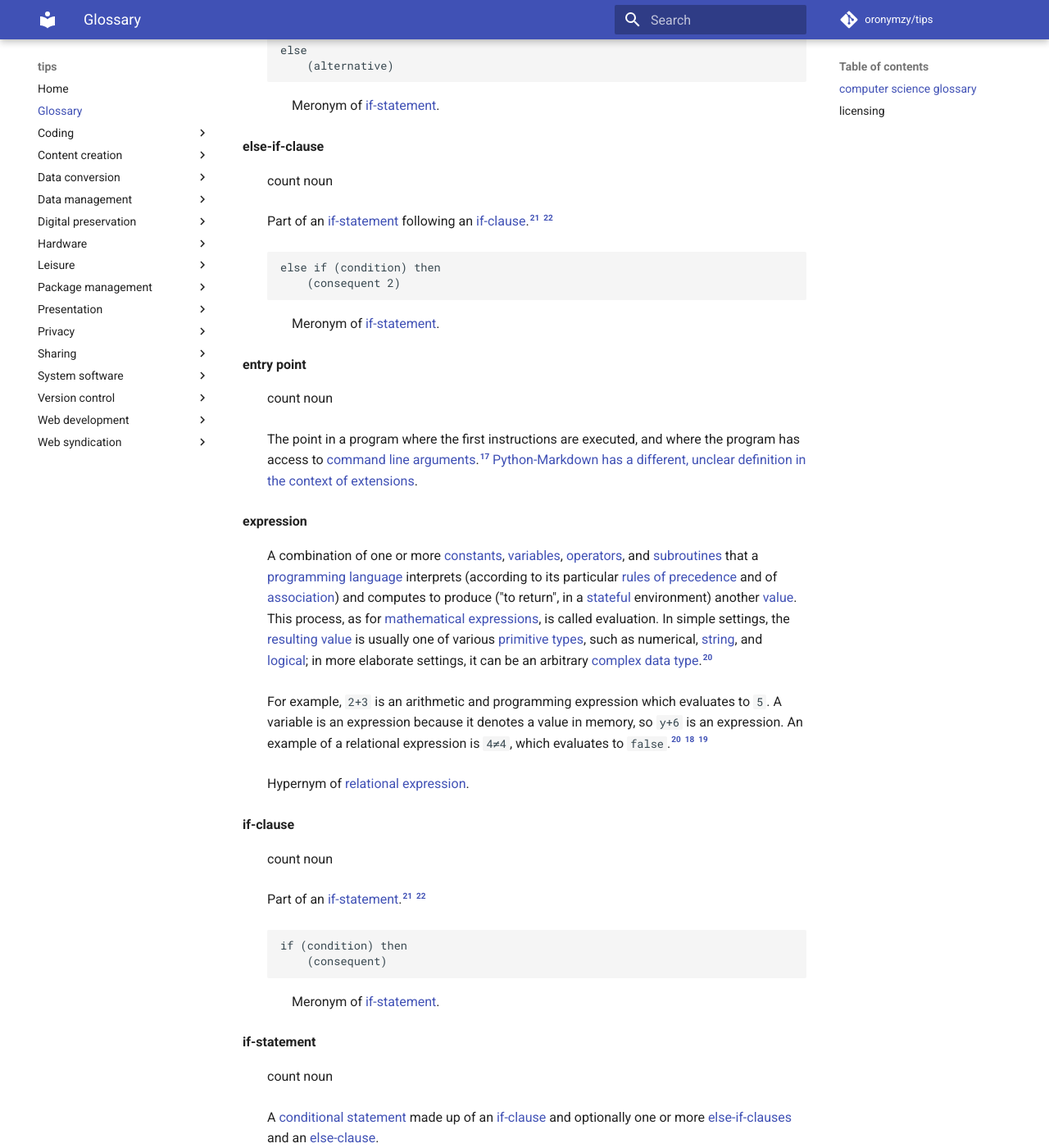
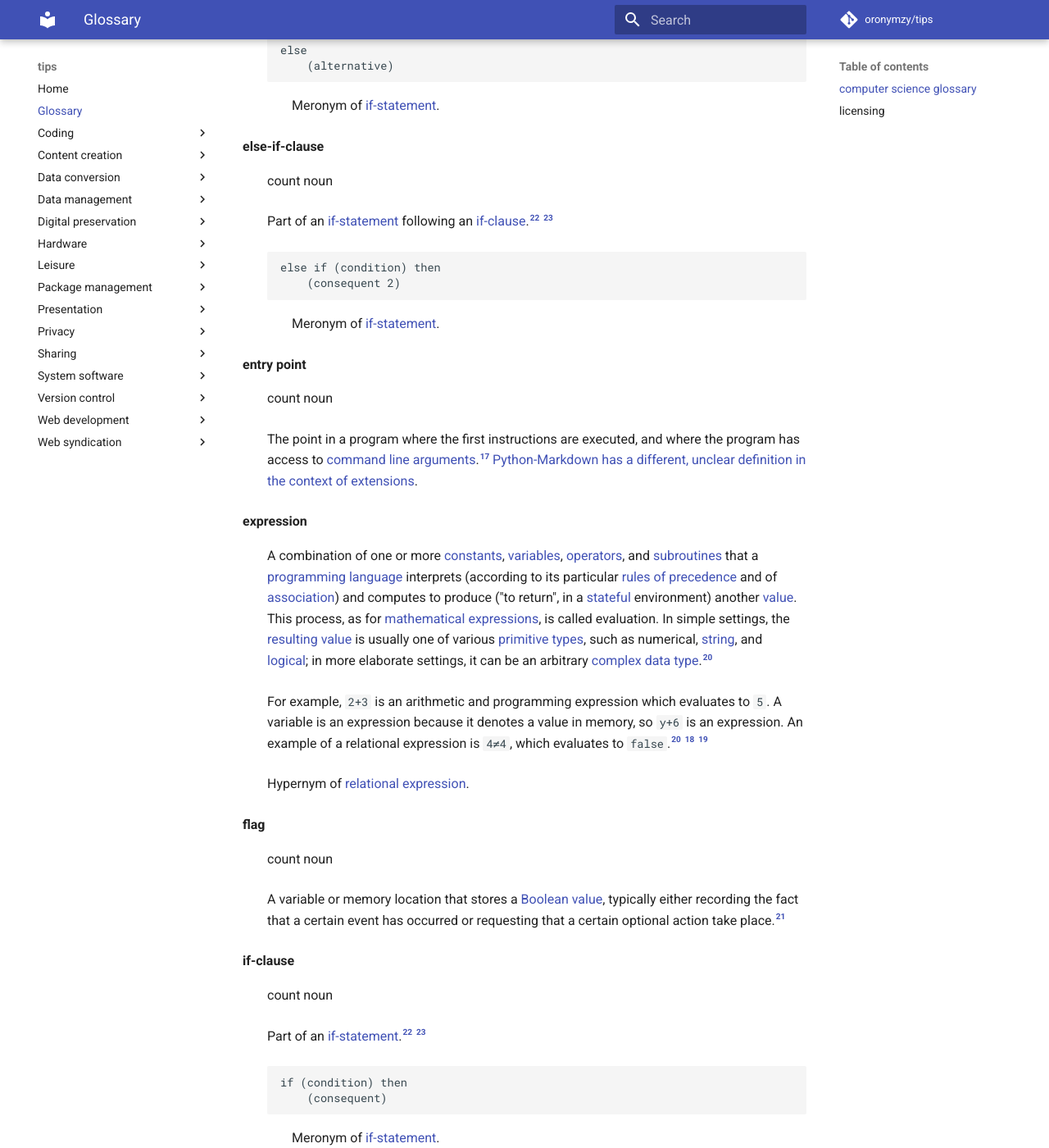
Before and after one commit to oronymzy/tips, an MkDocs documentation site: the page built from docs/glossry.md, in a window 1280 px wide and 1400 px high, scrolled down 3483 px. Shown: the whole window at 82% size. Built offline with MkDocs 1.6.1 and Material for MkDocs 9.7.7, drawn with Linux system fonts in a browser that asks for light colours; comment, search, counter and statistics services are not loaded; some of the changed text lies outside the part shown.

Commit message:
Add 'flag' concept, add list item
Add 'flag' concept, with footnote.
Add 'flag' unordered list item
with hyperlink in 'licensing' section.

```diff
--- a/docs/glossry.md
+++ b/docs/glossry.md
@@ -85,6 +85,10 @@ else if (condition) then
 : A combination of one or more [constants](https://en.wikipedia.org/wiki/Constant_(programming)), [variables](https://en.wikipedia.org/wiki/Variable_(programming)), [operators](https://en.wikipedia.org/wiki/Operator_(programming)), and [subroutines](#subroutinedef) that a [programming language](https://en.wikipedia.org/wiki/Programming_language) interprets (according to its particular [rules of precedence](https://en.wikipedia.org/wiki/Order_of_operations) and of [association](#associativitydef)) and computes to produce ("to return", in a [stateful](https://en.wikipedia.org/wiki/State_(computer_science)) environment) another [value](#valuedef). This process, as for [mathematical expressions](https://en.wikipedia.org/wiki/Mathematical_expression), is called evaluation. In simple settings, the [resulting value](https://en.wikipedia.org/wiki/Return_type) is usually one of various [primitive types](https://en.wikipedia.org/wiki/Primitive_data_type), such as numerical, [string](https://en.wikipedia.org/wiki/String_(computer_science)), and [logical](https://en.wikipedia.org/wiki/Boolean_expression); in more elaborate settings, it can be an arbitrary [complex data type](https://en.wikipedia.org/wiki/Complex_data_type).[^expressiondef-note1]
 : For example, `2+3` is an arithmetic and programming expression which evaluates to `5`. A variable is an expression because it denotes a value in memory, so `y+6` is an expression. An example of a relational expression is `4≠4`, which evaluates to `false`.[^expressiondef-note1] [^expressiondef1] [^expressiondef2]
 : Hypernym of [relational expression](#relationalexpressiondef).
+
+**flag** {: #flagdef }
+: count noun
+: A variable or memory location that stores a [Boolean](#Booleandef) [value](#valuedef), typically either recording the fact that a certain event has occurred or requesting that a certain optional action take place.[^flagdef-note1]
 
 **if-clause** {: #ifclausedef }
 : count noun
@@ -231,6 +235,7 @@ on Wikipedia, with changes made, and:
 - [atomicity](https://en.wiktionary.org/w/index.php?title=atomicity&oldid=50343477)
 - [condition](https://en.wiktionary.org/w/index.php?title=condition&oldid=51410719)
 - [conditional](https://en.wiktionary.org/w/index.php?title=conditional&oldid=51276861)
+- [flag](https://en.wiktionary.org/w/index.php?title=flag&oldid=51372941)
 - [truncate](https://en.wiktionary.org/w/index.php?title=truncate&oldid=51196049)
 - [vacuous](https://en.wiktionary.org/w/index.php?title=vacuous&oldid=47613271)
 
```
Also changed, not shown: other parts of docs/glossry.md (+1 -0 lines).
